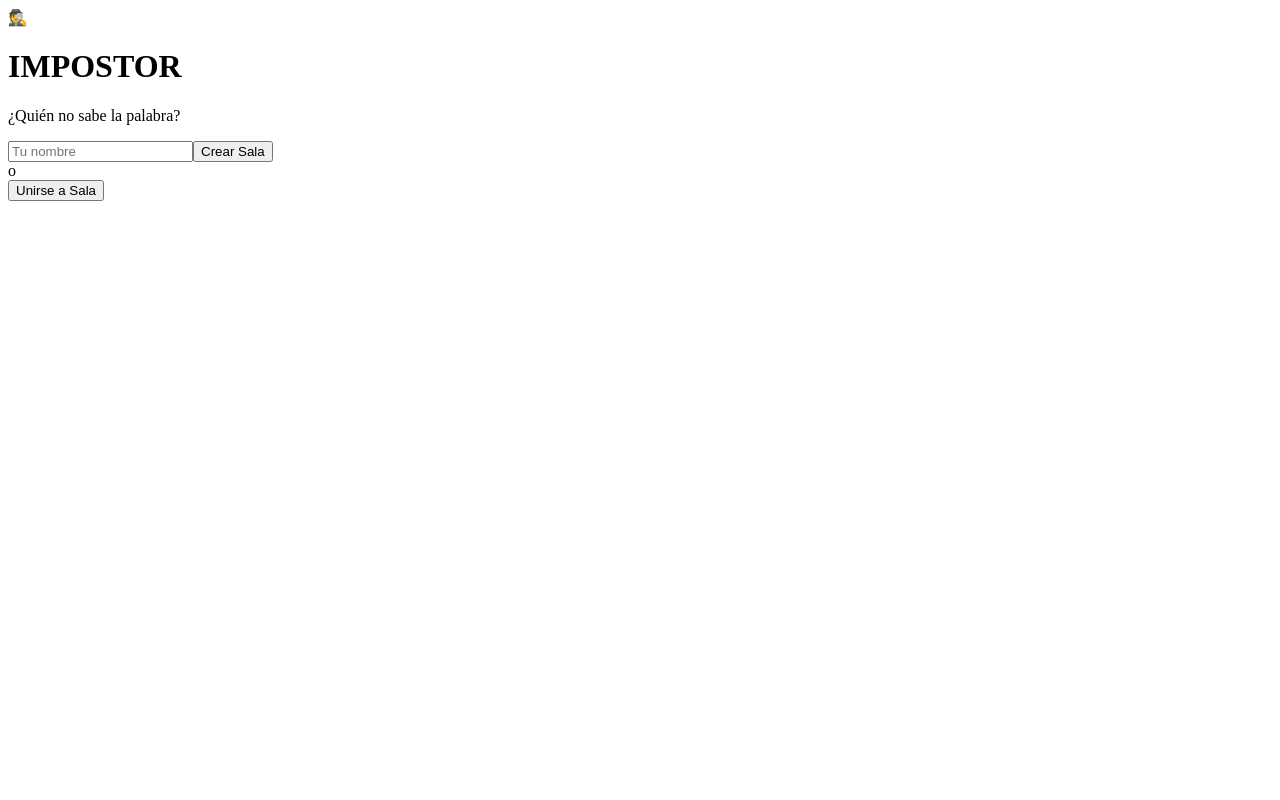
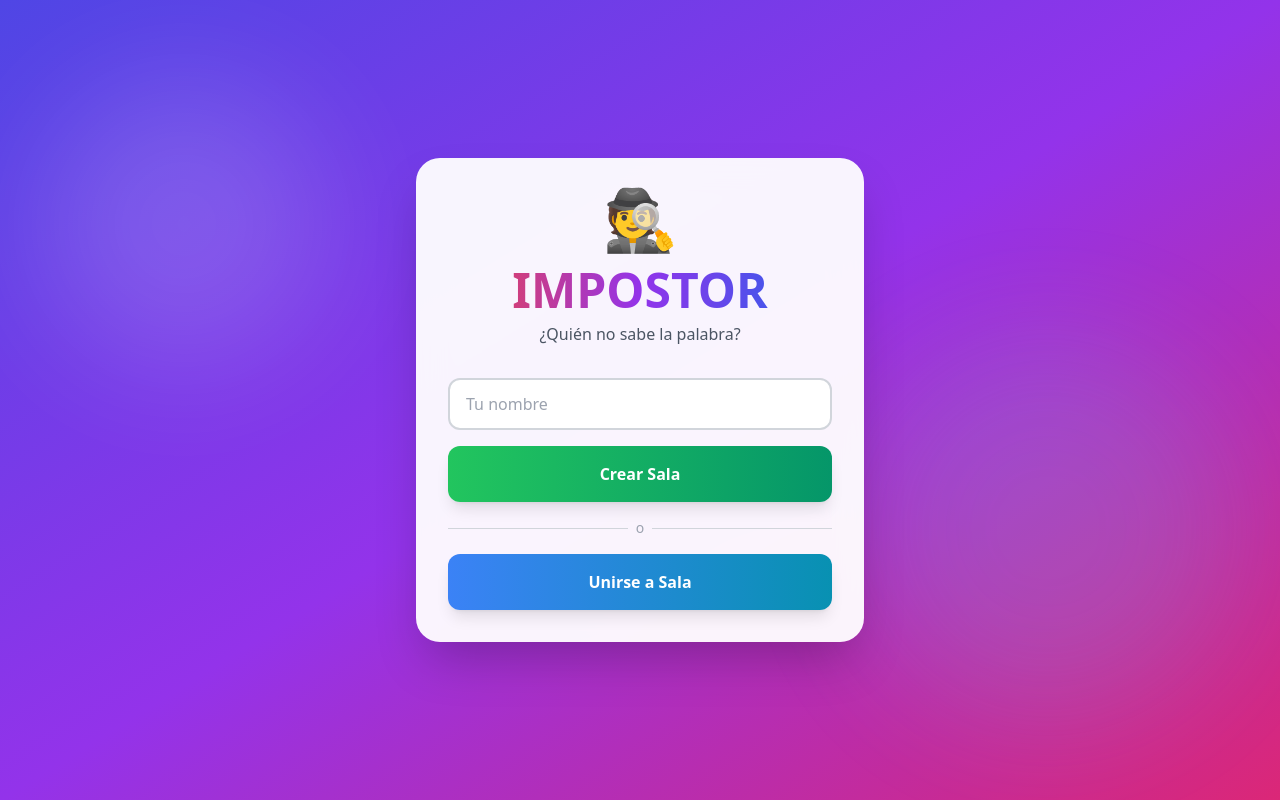
Before and after one commit to DiegoDPVA/juego-impostor, a React (Vite) app: page / in a window 1280 px wide. Built offline with nearby package versions, Linux system fonts and the light colour scheme.

Commit message:
Fix: agregar index.css en src con Tailwind directives

```diff
--- a/src/index.css
+++ b/src/index.css
@@ -2,16 +2,14 @@
 @tailwind components;
 @tailwind utilities;
 
-@keyframes fadeIn {
-    from {
-        opacity: 0;
-    }
-
-    to {
-        opacity: 1;
-    }
+/* Opcional: un pequeño reset para que quede bonito */
+html,
+body {
+    margin: 0;
+    padding: 0;
+    height: 100%;
 }
 
-.animate-fadeIn {
-    animation: fadeIn 1s ease-in;
+#root {
+    height: 100%;
 }
--- a/src/main.jsx
+++ b/src/main.jsx
@@ -1,6 +1,7 @@
 import React from 'react'
 import ReactDOM from 'react-dom/client'
 import App from './App.jsx'
+import './index.css'
 
 ReactDOM.createRoot(document.getElementById('root')).render(
     <React.StrictMode>
```
